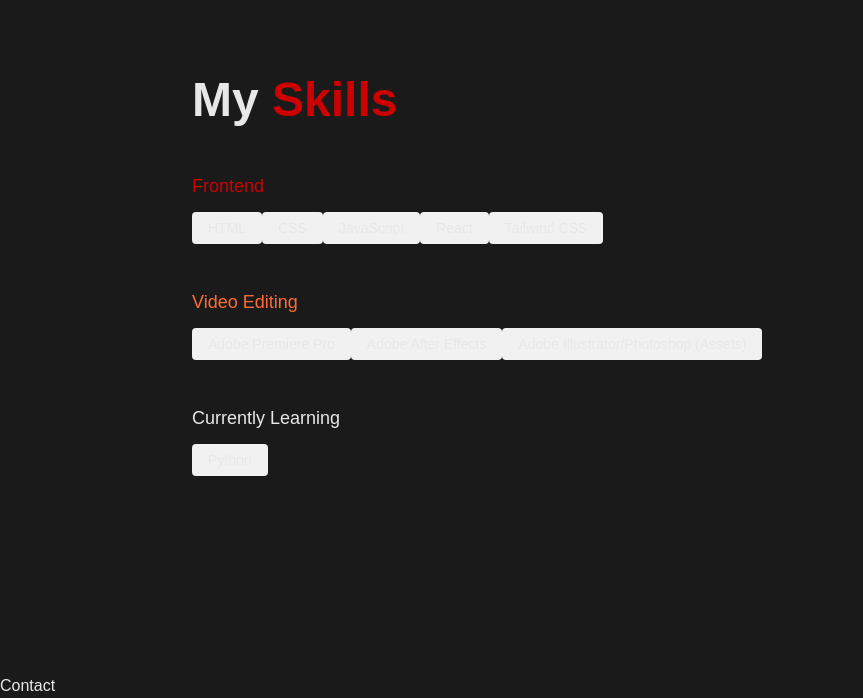
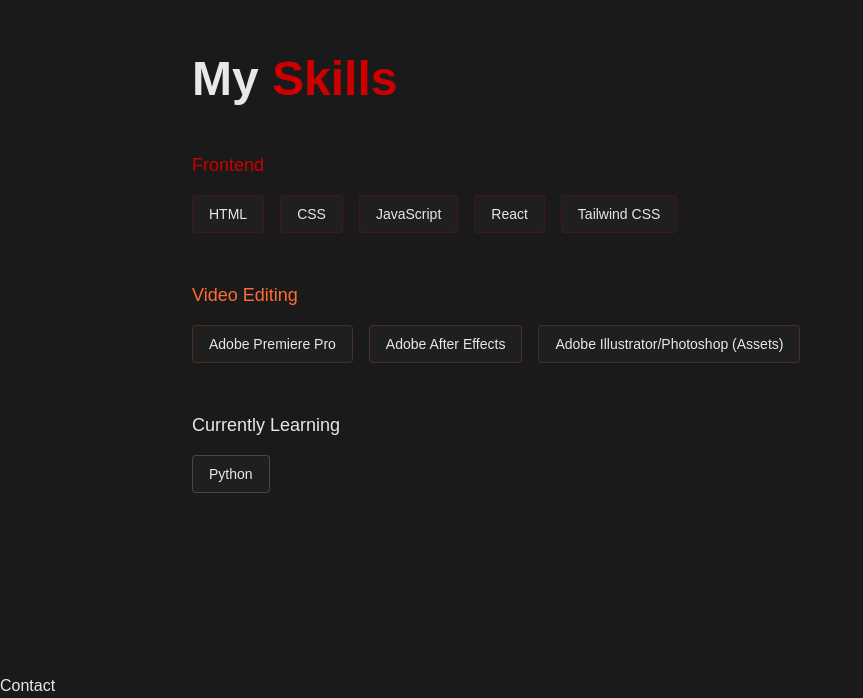
Before and after one commit to trevor-tanlines/PortfolioV1, a React (Vite) app: page / in a window 1280 px wide. Shown: the part 1850-2548 px from the top of the page, without its empty margins (0-863 px from the left). Built offline with nearby package versions, Linux system fonts and the light colour scheme.

Commit message:
small colour and animation changes to the skills and some comments for potential future changes

```diff
--- a/src/components/Skills.jsx
+++ b/src/components/Skills.jsx
@@ -17,6 +17,7 @@
     items: ['Python'],
   },
 ]
+// If i need to add more skills 4 l8r i can do it here
 
 function Skills() {
   return (
@@ -35,25 +36,40 @@
       </motion.h2>
         {/* The title area */}
 
-      <div className='flex flex-col gap-12'>
+      <div className='flex flex-col gap-12'> {/* loops through each skill */}
         {skills.map((group, groupIndex) => (
-        <div key={groupIndex} className='flex flex-col gap-4'>
+          <motion.div
+          key={groupIndex}
+          className='flex flex-col gap-4'
+          initial={{ opacity: 0, y: 50 }}
+          whileInView={{ opacity: 1, y:0 }}
+          transition={{ duration: 0.5, delay: groupIndex * 0.2 }}
+          viewport={{ once: true }}
+          > {/* this is the fade and pop up effect  with a slight delay so they dont run into each other and look weird*/}
 
           <h3 className='text-lg font-medium' style={{color: group.color}}>
             {group.category}
           </h3>
 
-          <div>
+        <div key={groupIndex} className='flex flex-wrap gap-4'>
             {group.items.map((skill, skillIndex) => (
-              <span key={skillIndex}
-                className='px-4 py-2 rounded text-sm text-[#e8e8e8]'
-                style={{ backgroundColor: '#f1f1f1', border: '1px solid ${group.color}33' }}
+              <motion.span
+               key={skillIndex}
+               className='px-4 py-2 rounded text-sm text-[#e8e8e8] border-0'
+              style={{ backgroundColor: '#1f1f1f', border: `1px solid ${group.color}33` }} // border opacity
+              initial={{ opacity: 0, y: 20 }}
+              whileInView={{ opacity: 1, y:0 }}
+              transition={{ duration: 0.3, delay: skillIndex * 0.1 }}
+              viewport={{ once: true }}
+              whileHover={{ borderColor: group.color, boxShadow: `0 0 10px ${group.color}44`, scale: 1.05}} // glow intensity + hover effect/scale
               >
-              {skill}</span>
+
+              {skill}
+            </motion.span>
             ))}
           </div>
-      </div>
 
+        </motion.div>
       ))}
       </div>
 
```
